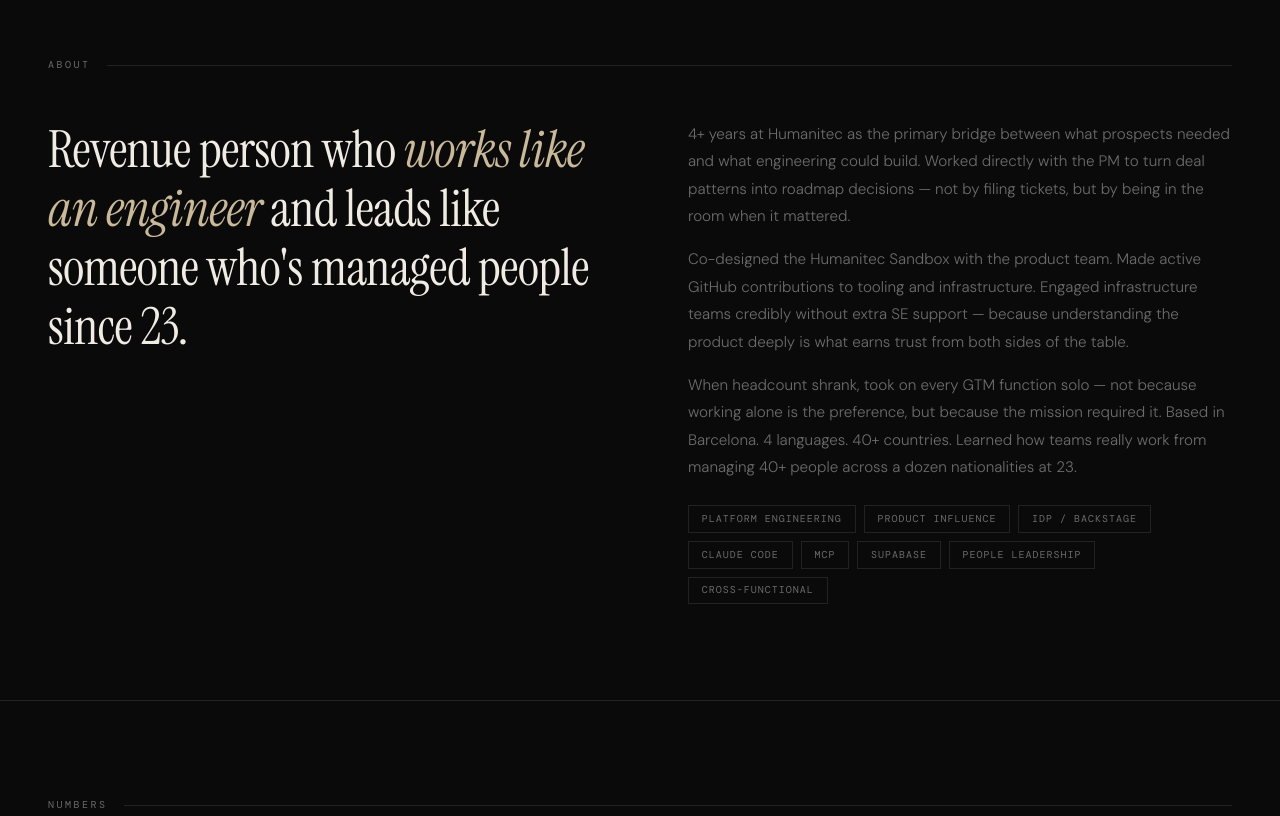
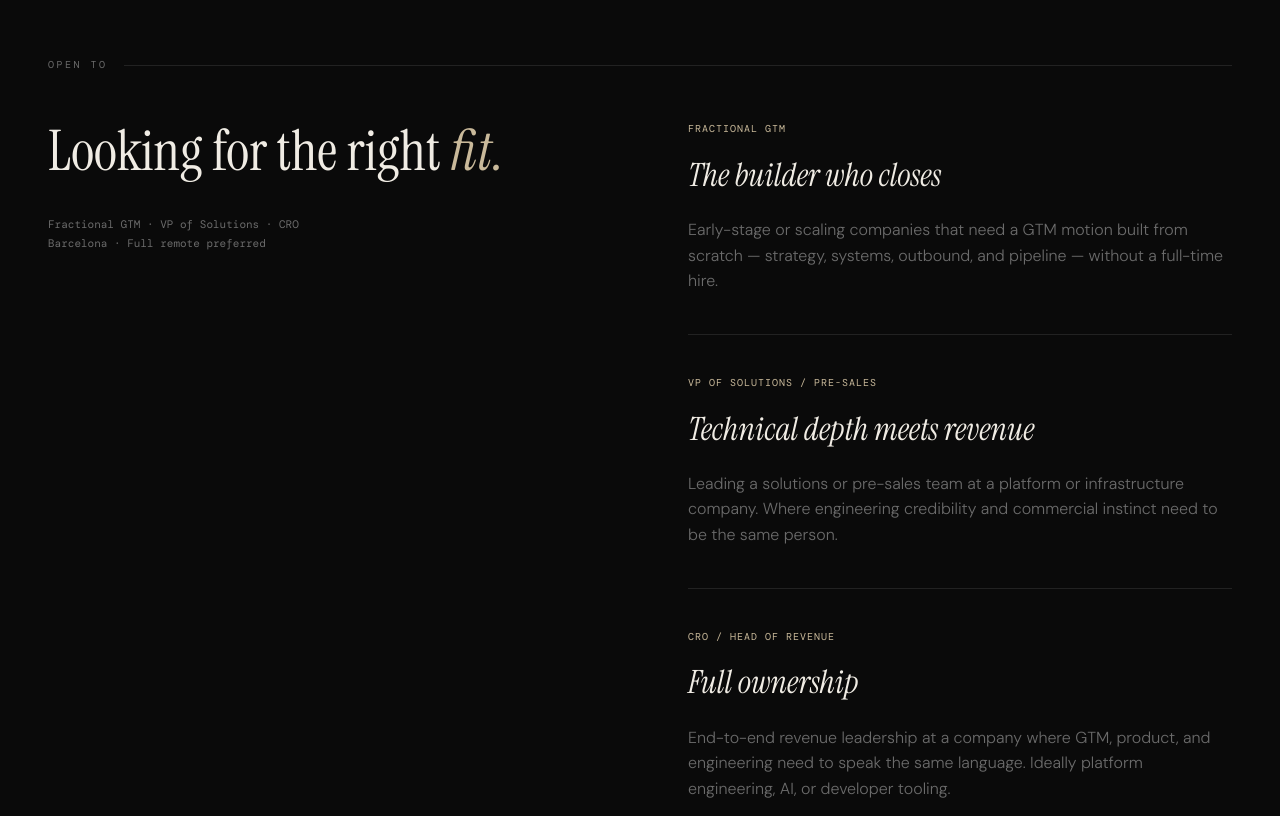
Before and after one commit to vibeanto-hus/antonello-portfolio, a plain HTML site: page index.html in a window 1280 px wide. Shown: the part 840-1656 px from the top of the page. Drawn offline with nearby package versions, Linux system fonts and the light colour scheme; a web font is replaced by a local one.

Commit message:
feat: add Open To section with role archetypes

```diff
--- a/index.html
+++ b/index.html
@@ -823,6 +823,7 @@
     <nav class="nav">
         <span class="nav-name">Antonello Totaro</span>
         <div class="nav-links">
+            <a href="#open-to">Open To</a>
             <a href="#about">About</a>
             <a href="#deals">Deals</a>
             <a href="#toni">Toni</a>
@@ -847,6 +848,40 @@
         </div>
         <span class="scroll-hint">Scroll</span>
     </div>
+
+    <section id="open-to" style="border-top: 1px solid var(--border); padding: 6rem 3rem;">
+        <div style="max-width: 1200px; margin: 0 auto;">
+            <div class="section-label">Open To</div>
+            <div style="display: grid; grid-template-columns: 1fr 1fr; gap: 6rem; align-items: start;">
+                <div>
+                    <h2 style="font-family: var(--serif); font-size: 3.5rem; font-weight: normal; margin-bottom: 2rem; line-height: 1.1; color: var(--text);">
+                        Looking for the right <span style="font-style: italic; color: var(--accent);">fit.</span>
+                    </h2>
+                    <div style="font-family: var(--mono); font-size: 11px; color: var(--muted); line-height: 1.8;">
+                        <div>Fractional GTM · VP of Solutions · CRO</div>
+                        <div>Barcelona · Full remote preferred</div>
+                    </div>
+                </div>
+                <div style="display: flex; flex-direction: column;">
+                    <div style="padding-bottom: 2.5rem; border-bottom: 1px solid var(--border); margin-bottom: 2.5rem;">
+                        <div style="font-family: var(--mono); font-size: 10px; letter-spacing: 0.1em; text-transform: uppercase; color: var(--accent); margin-bottom: 0.8rem;">Fractional GTM</div>
+                        <h3 style="font-family: var(--serif); font-style: italic; font-weight: normal; font-size: 2rem; margin-bottom: 1rem; color: var(--text);">The builder who closes</h3>
+                        <p style="color: var(--muted); font-size: 1rem; line-height: 1.6; margin: 0;">Early-stage or scaling companies that need a GTM motion built from scratch — strategy, systems, outbound, and pipeline — without a full-time hire.</p>
+                    </div>
+                    <div style="padding-bottom: 2.5rem; border-bottom: 1px solid var(--border); margin-bottom: 2.5rem;">
+                        <div style="font-family: var(--mono); font-size: 10px; letter-spacing: 0.1em; text-transform: uppercase; color: var(--accent); margin-bottom: 0.8rem;">VP of Solutions / Pre-Sales</div>
+                        <h3 style="font-family: var(--serif); font-style: italic; font-weight: normal; font-size: 2rem; margin-bottom: 1rem; color: var(--text);">Technical depth meets revenue</h3>
+                        <p style="color: var(--muted); font-size: 1rem; line-height: 1.6; margin: 0;">Leading a solutions or pre-sales team at a platform or infrastructure company. Where engineering credibility and commercial instinct need to be the same person.</p>
+                    </div>
+                    <div>
+                        <div style="font-family: var(--mono); font-size: 10px; letter-spacing: 0.1em; text-transform: uppercase; color: var(--accent); margin-bottom: 0.8rem;">CRO / Head of Revenue</div>
+                        <h3 style="font-family: var(--serif); font-style: italic; font-weight: normal; font-size: 2rem; margin-bottom: 1rem; color: var(--text);">Full ownership</h3>
+                        <p style="color: var(--muted); font-size: 1rem; line-height: 1.6; margin: 0;">End-to-end revenue leadership at a company where GTM, product, and engineering need to speak the same language. Ideally platform engineering, AI, or developer tooling.</p>
+                    </div>
+                </div>
+            </div>
+        </div>
+    </section>
 
     <section id="about">
         <div class="section-label">About</div>
```
